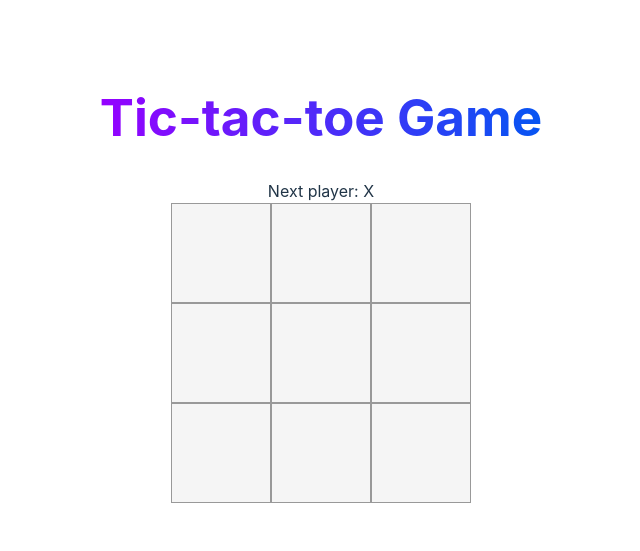
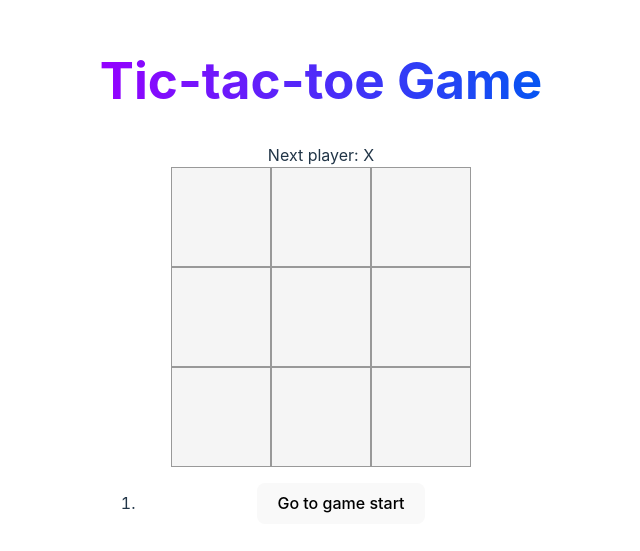
Before and after one commit to migbrit/tic-tac-toe, a React (Vite) app: page / in a window 1280 px wide. Shown: the part 121-672 px from the top of the page, without its empty margins (319-959 px from the left). Built offline with nearby package versions, Linux system fonts and the light colour scheme.

Commit message:
feat: creating game component and transfering state control to this component

```diff
--- a/src/App.jsx
+++ b/src/App.jsx
@@ -1,11 +1,11 @@
 import './App.css'
-import GameBoard from './components/GameBoard/GameBoard'
+import Game from './components/Game/Game'
 
 function App() {
   return (
     <>
       <h1 id='title'>Tic-tac-toe Game</h1>
-      <GameBoard />
+      <Game />
     </>
   )
 }
--- /dev/null
+++ b/src/components/Game/Game.jsx
@@ -0,0 +1,44 @@
+import Gameboard from '../GameBoard/GameBoard'
+import { useState } from 'react';
+
+export default function Game(){
+    const [xIsNext, setXIsNext] = useState(true);
+    const [history, setHistory] = useState([Array(9).fill(null)]);
+    const currentSquares = history[history.length - 1];
+
+    function handlePlay(nextSquares){
+        setHistory([...history, nextSquares])
+        setXIsNext(!xIsNext);
+    }
+
+    function jumpTo(nextMove){
+
+    }
+
+    const moves = history.map((squares, move) => {
+        let description;
+        if (move > 0){
+            description = 'Go to move #' + move;
+        } else{
+            description = 'Go to game start';
+        }
+        return(
+            <li>
+                <button onClick={() => jumpTo(move)}>{description}</button>
+            </li>
+        );
+    })
+
+    return (
+        <>
+            <div className="game">
+                <div className="game-board">
+                    <Gameboard xIsNext={xIsNext} squares={currentSquares} onPlay={handlePlay}/>
+                </div>
+                <div className="game-info">
+                    <ol>{moves}</ol>
+                </div>
+            </div>
+        </>
+    )
+}
--- a/src/components/GameBoard/GameBoard.jsx
+++ b/src/components/GameBoard/GameBoard.jsx
@@ -1,12 +1,8 @@
 import React from 'react';
-import { useState } from 'react';
 import Square from '../Square/Square';
 import './GameBoard.css';
 
-export default function GameBoard(){
-    const [xIsNext, setXIsNext] = useState(true)
-    const [squares, setSquares] = useState(Array(9).fill(null))
-
+export default function GameBoard({xIsNext, squares, onPlay}){
     function handleClick(i, xIsNext){
         if(squares[i] || calculateWinner(squares)){
             return;
@@ -18,8 +14,7 @@ export default function GameBoard(){
         }else{
             nextSquares[i] = "O";
         }
-        setSquares(nextSquares);
-        setXIsNext(!xIsNext);
+        onPlay(nextSquares);
 
     }
 
```
